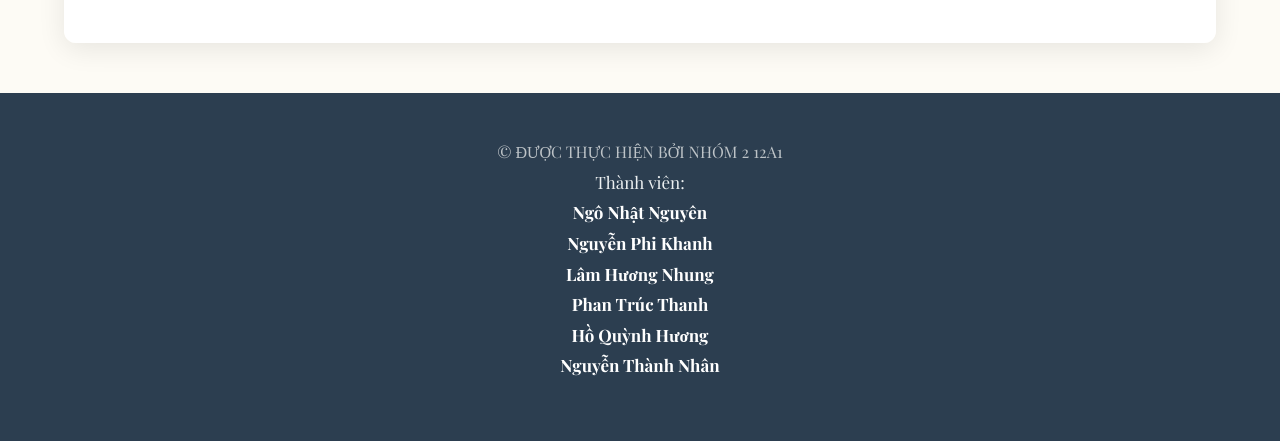
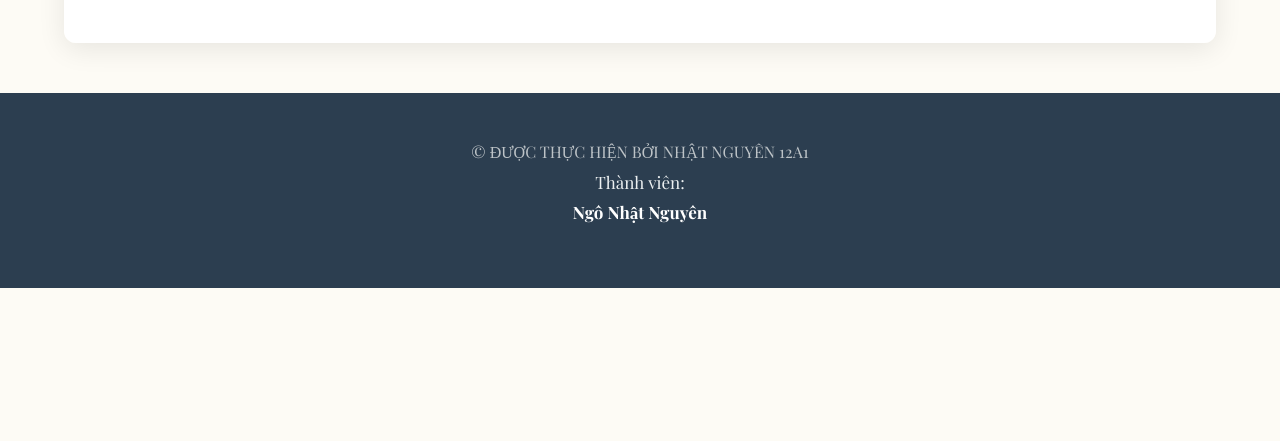
Before and after one commit to NhatNguyenYn/Vietnam-website-past-and-present, a plain HTML site: page index.html in a window 1280 px wide. Shown: the part 5070-5511 px from the top of the page. After the commit the page ends 5358 px from the top, so only its background shows below. Drawn offline with nearby package versions, Linux system fonts and the light colour scheme; a web font is replaced by a local one.

Commit message:
Update and rename main.html to index.html

```diff
--- a/main.html
+++ b/index.html
@@ -152,14 +152,9 @@
     </section>
 
     <footer id="contact">
-        © ĐƯỢC THỰC HIỆN BỞI NHÓM 2 12A1 <br>
+        © ĐƯỢC THỰC HIỆN BỞI NHẬT NGUYÊN 12A1 <br>
         <p>Thành viên:<br>
         <strong>Ngô Nhật Nguyên</strong> <br>
-        <strong>Nguyễn Phi Khanh</strong><br>
-        <strong>Lâm Hương Nhung</strong><br>
-        <strong>Phan Trúc Thanh</strong><br>
-        <strong>Hồ Quỳnh Hương</strong><br>
-        <strong>Nguyễn Thành Nhân</strong>
         </p>
     </footer>
 <script>
```
